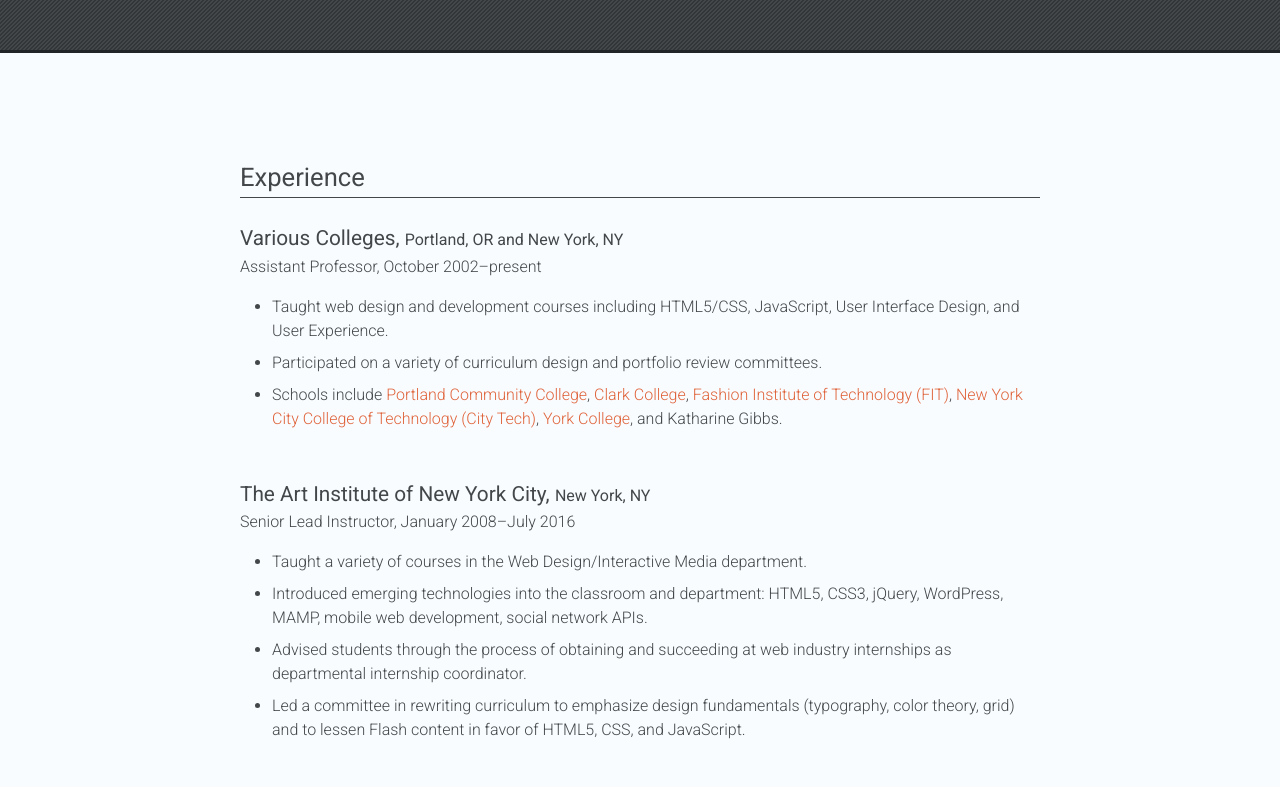
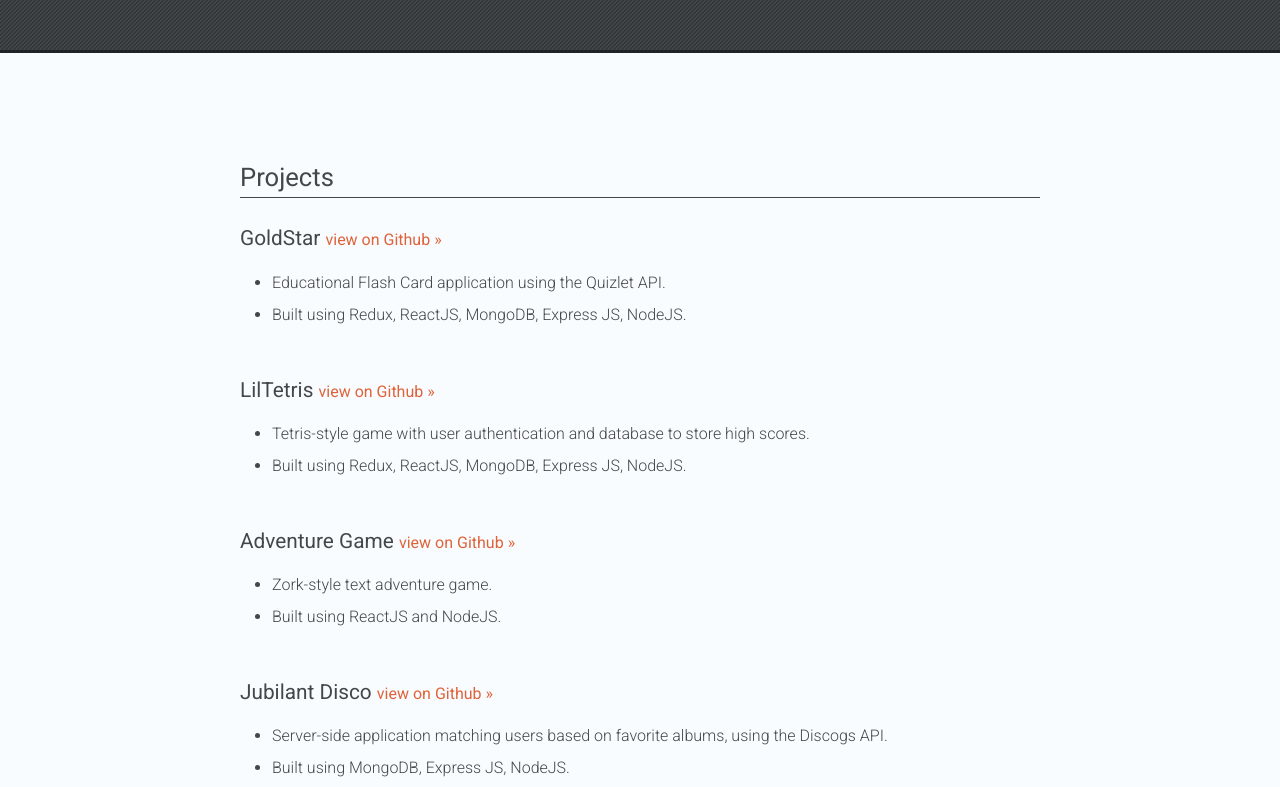
Before and after one commit to anwarmontasir/anwarmontasir.com, a plain HTML site: page index.html in a window 1280 px wide. Shown: the part 580-1367 px from the top of the page. Drawn offline with nearby package versions, Linux system fonts and the light colour scheme; some packages are replaced by stand-ins of ours; a script that the page names is missing.

Commit message:
added to projects section

```diff
--- a/css/style.css
+++ b/css/style.css
@@ -97,9 +97,10 @@
     padding-top: 1em;
 }
 section h3 {font-size: 1.3em; font-weight: 400;}
-.location {font-size: 1rem;}
+.h3-small {font-size: 1rem;}
 section ul {margin: 0 0 3em 2em;}
 section ul li {margin-bottom: .5em;}
+#projects ul {margin-top: 1em;}
 
 @media screen and (max-width: 640px) {
     header {padding: 4em 1em;}
--- a/index.html
+++ b/index.html
@@ -20,6 +20,7 @@
             <div id="nav-wrapper">
                 <a id="open-menu" href="#"><span class="fa fa-bars fa-2x"></span><span class="clip">Menu</span></a>
                 <ul>
+                    <li><a href="#projects">Projects</a></li>
                     <li><a href="#profile">Profile</a></li>
                     <li><a href="#experience">Experience</a></li>
                     <li><a href="#education">Education</a></li>
@@ -55,26 +56,57 @@
     </header>
 
     <main>
+        <section id="projects">
+            <h2>Projects</h2>
+            <h3>GoldStar <span class="h3-small"><a href="http://bit.ly/2wVlA1P" target="_blank">view on Github &raquo;</a></span></h3>
+            <ul>
+                <li>Educational Flash Card application using the Quizlet API.</li>
+                <li>Built using Redux, ReactJS, MongoDB, Express JS, NodeJS.</li>
+            </ul>
+            <h3>LilTetris <span class="h3-small"><a href="http://bit.ly/2xGHaGi" target="_blank">view on Github &raquo;</a></span></h3>
+            <ul>
+                <li>Tetris-style game with user authentication and database to store high scores.</li>
+                <li>Built using Redux, ReactJS, MongoDB, Express JS, NodeJS.</li>
+            </ul>
+            <h3>Adventure Game <span class="h3-small"><a href="http://bit.ly/2wXlZvU" target="_blank">view on Github &raquo;</a></span></h3>
+            <ul>
+                <li>Zork-style text adventure game.</li>
+                <li>Built using ReactJS and NodeJS.</li>
+            </ul>
+            <h3>Jubilant Disco <span class="h3-small"><a href="http://bit.ly/2wlpo8t" target="_blank">view on Github &raquo;</a></span></h3>
+            <ul>
+                <li>Server-side application matching users based on favorite albums, using the Discogs API.</li>
+                <li>Built using MongoDB, Express JS, NodeJS.</li>
+            </ul>
+        </section>
+
         <section id="experience">
             <h2>Experience</h2>
-            <h3>Various Colleges, <span class="location">Portland, OR and New York, NY</span></h3>
+            <h3>Various Colleges, <span class="h3-small">Portland, OR and New York, NY</span></h3>
             <p>Assistant Professor, October 2002–present</p>
             <ul>
-                <li>Taught web design and development courses including HTML5/CSS, JavaScript, User Interface Design, and User Experience.</li>
+                <li>Taught web design and development courses including HTML5/CSS, JavaScript, User Interface Design, and User
+                    Experience.</li>
                 <li>Participated on a variety of curriculum design and portfolio review committees.</li>
-                <li>Schools include <a href="https://pcc.edu/" target="_blank">Portland Community College</a>, <a href="http://clark.edu/" target="_blank">Clark College</a>, <a href="http://fitnyc.edu/" target="_blank">Fashion Institute of Technology (FIT)</a>, <a href="http://www.citytech.cuny.edu/" target="_blank">New York City College of Technology (City Tech)</a>, <a href="https://york.cuny.edu/" target="_blank">York College</a>, and Katharine Gibbs.</li>
+                <li>Schools include <a href="https://pcc.edu/" target="_blank">Portland Community College</a>, <a href="http://clark.edu/"
+                        target="_blank">Clark College</a>, <a href="http://fitnyc.edu/" target="_blank">Fashion Institute of Technology (FIT)</a>,
+                    <a href="http://www.citytech.cuny.edu/" target="_blank">New York City College of Technology (City Tech)</a>,
+                    <a href="https://york.cuny.edu/" target="_blank">York College</a>, and Katharine Gibbs.</li>
             </ul>
 
-            <h3>The Art Institute of New York City, <span class="location">New York, NY</span></h3>
+            <h3>The Art Institute of New York City, <span class="h3-small">New York, NY</span></h3>
             <p>Senior Lead Instructor, January 2008–July 2016</p>
             <ul>
                 <li>Taught a variety of courses in the Web Design/Interactive Media department.</li>
-                <li>Introduced emerging technologies into the classroom and department: HTML5, CSS3, jQuery, WordPress, MAMP, mobile web development, social network APIs.</li>
-                <li>Advised students through the process of obtaining and succeeding at web industry internships as departmental internship coordinator.</li>
-                <li>Led a committee in rewriting curriculum to emphasize design fundamentals (typography, color theory, grid) and to lessen Flash content in favor of HTML5, CSS, and JavaScript.</li>
+                <li>Introduced emerging technologies into the classroom and department: HTML5, CSS3, jQuery, WordPress, MAMP,
+                    mobile web development, social network APIs.</li>
+                <li>Advised students through the process of obtaining and succeeding at web industry internships as departmental
+                    internship coordinator.</li>
+                <li>Led a committee in rewriting curriculum to emphasize design fundamentals (typography, color theory, grid)
+                    and to lessen Flash content in favor of HTML5, CSS, and JavaScript.</li>
             </ul>
 
-            <h3>Simple Circle LLC, <span class="location">New York, NY</span></h3>
+            <h3>Simple Circle LLC, <span class="h3-small">New York, NY</span></h3>
             <p>Web Developer, September 2005–Feb 2010</p>
             <ul>
                 <li>Developed innovative, database-driven websites for clients such as Mr. Wonderful, Creativity Magazine, PromoLift,
@@ -83,7 +115,7 @@
                     to add, remove, and update website content.</li>
             </ul>
 
-            <h3>Bozell Inc., <span class="location">New York, NY</span></h3>
+            <h3>Bozell Inc., <span class="h3-small">New York, NY</span></h3>
             <p>Web Designer/Developer, Aug 2001–Jun 2002</p>
             <ul>
                 <li>Co-founded the agency’s interactive department.</li>
@@ -94,11 +126,11 @@
 
         <section id="education">
             <h2>Education</h2>
-            <h3>Alchemy Code Lab, <span class="location">Portland, OR</span></h3>
+            <h3>Alchemy Code Lab, <span class="h3-small">Portland, OR</span></h3>
             <p>Certificate in Full Stack JavaScript, September 2017</p>
-            <h3>Vermont College, <span class="location">Montpelier, VT</span></h3>
+            <h3>Vermont College, <span class="h3-small">Montpelier, VT</span></h3>
             <p>MFA Fine Art, August 2006</p>
-            <h3>University of Arizona, <span class="location">Tucson, AZ</span></h3>
+            <h3>University of Arizona, <span class="h3-small">Tucson, AZ</span></h3>
             <p>BFA Studio Art, May 1999</p>
         </section>
     </main>
```
